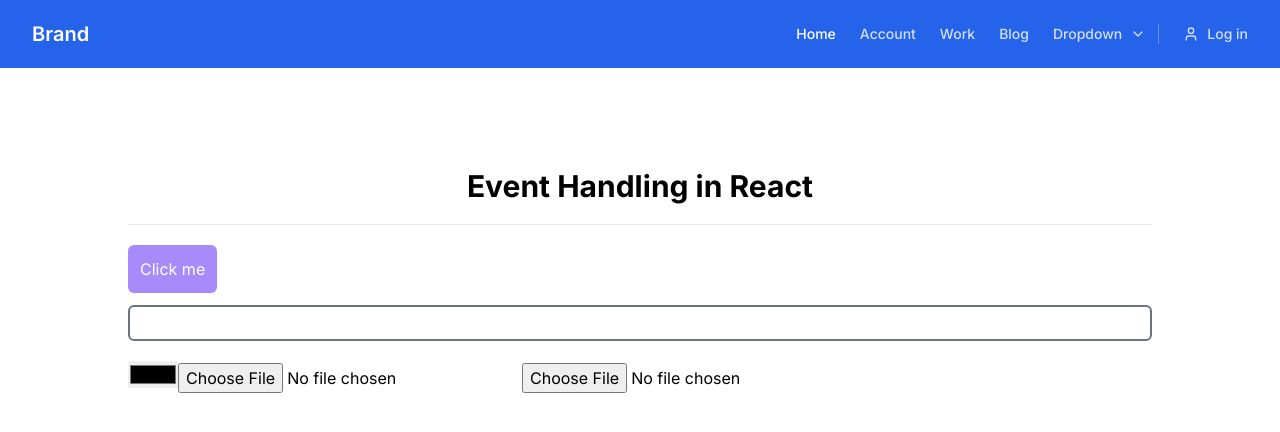
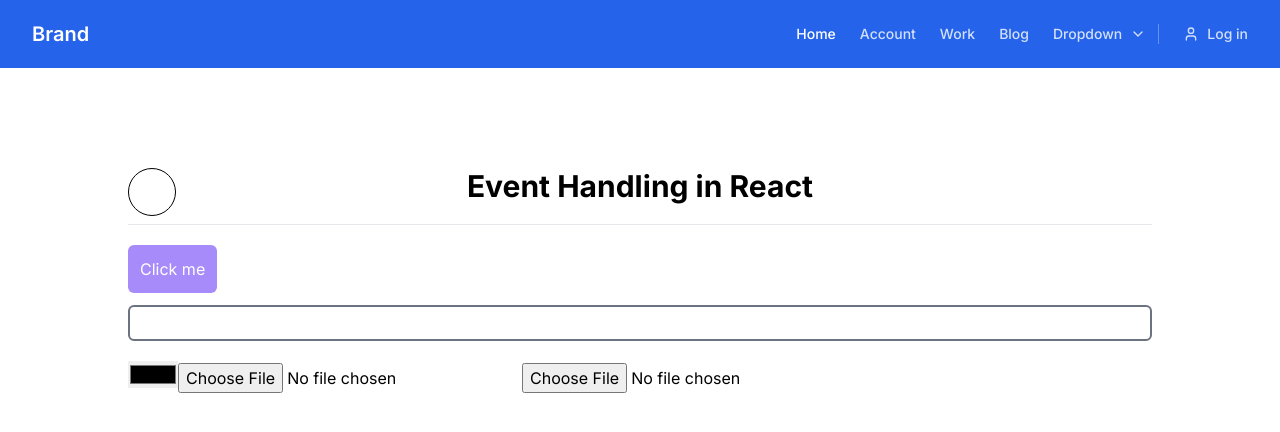
Before and after one commit to agpersonal6104/Section-2, a Next.js app in the folder frontend/: page /event-handling in a window 1280 px wide. Shown: the top 432 px of the page. Built offline with nearby package versions, Linux system fonts and the light colour scheme.

Commit message:
Event Handling

```diff
--- a/frontend/src/app/event-handling/page.jsx
+++ b/frontend/src/app/event-handling/page.jsx
@@ -20,7 +20,15 @@ const EventHandling = () => {
     }
 
   return (
-    <div className='max-w-5xl mx-auto'>
+    <div className='max-w-5xl mx-auto'
+    onMouseMove={ (e) => {
+        document.getElementById('circle').style.left = e.clientX-20 + 'px';
+        document.getElementById('circle').style.top = e.clientY-20 + 'px';
+    }
+    }>
+
+        <div id='circle' className='absolute border border-black rounded-full size-12 big-black'></div>
+
         <h1 className='my-5 text-3xl font-bold text-center'>Event Handling in React</h1>
         <hr />
 
```
